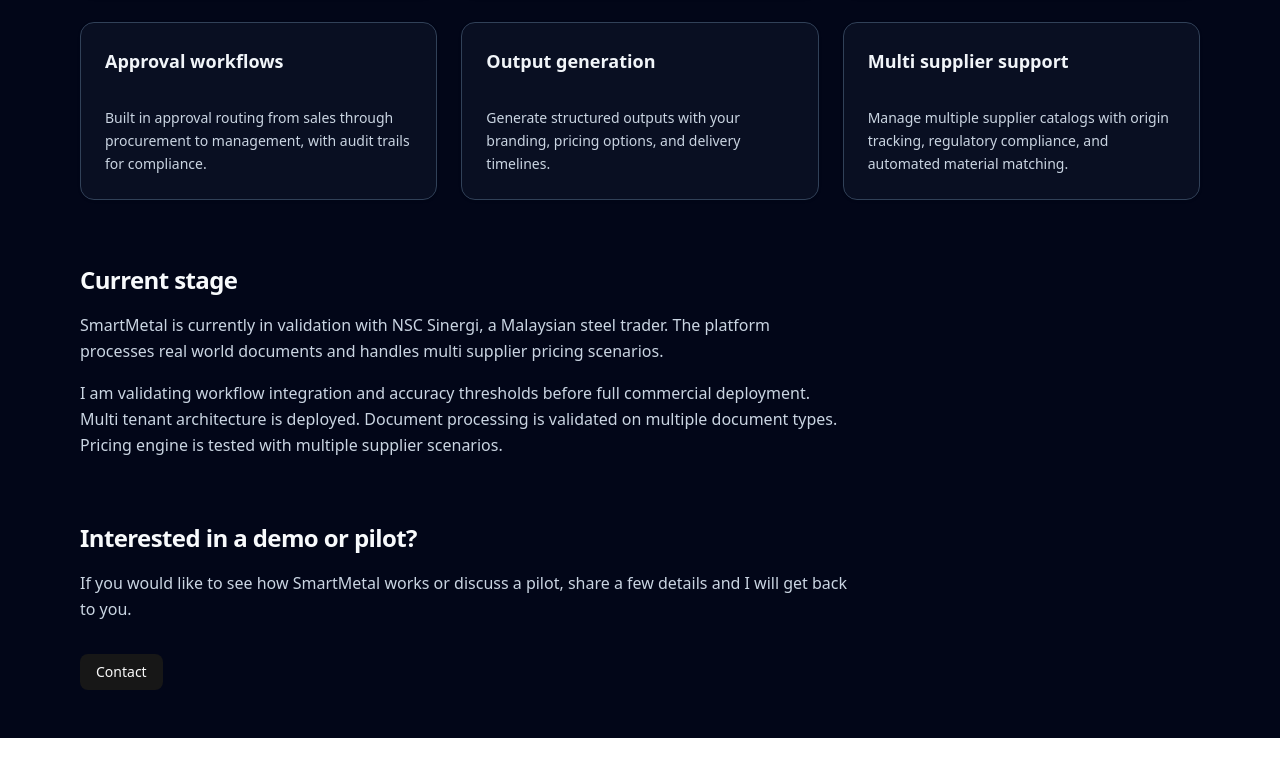
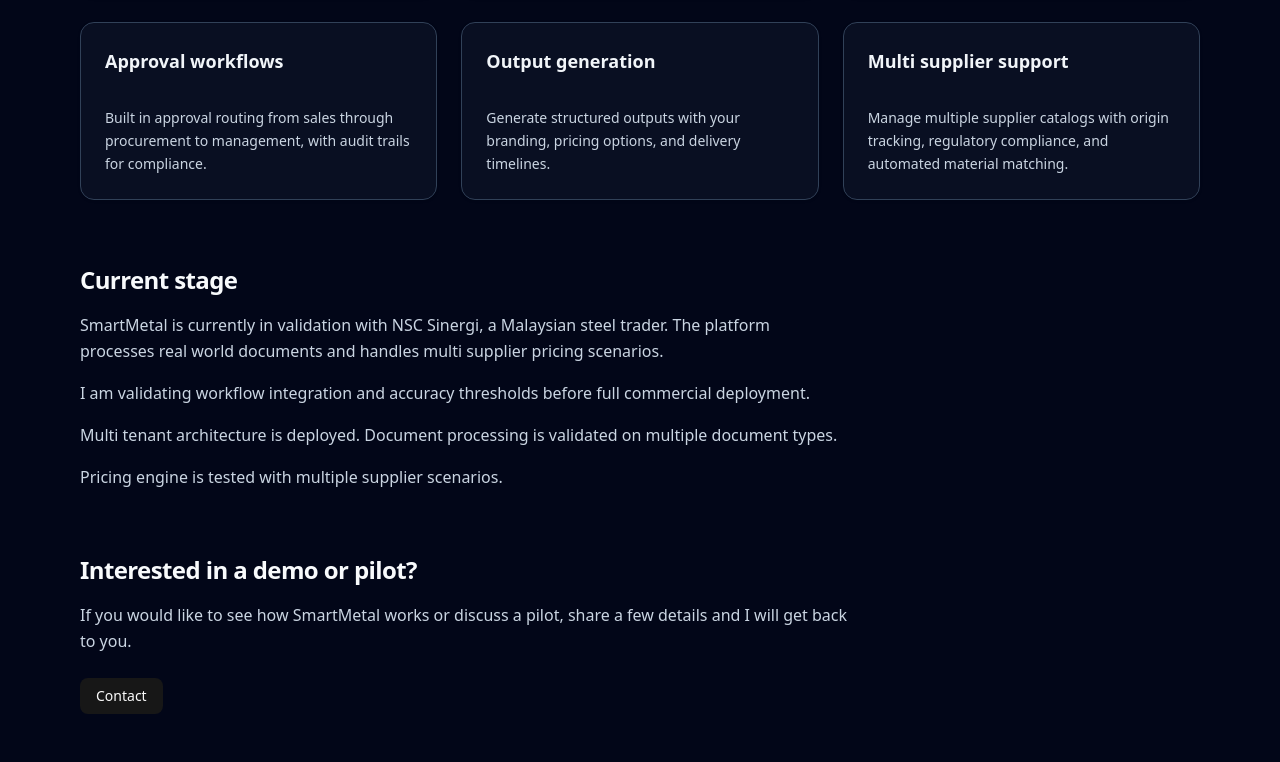
Before and after one commit to azrilxx/mvd, a Next.js app: page /smartmetal in a window 1280 px wide. Shown: the part 554-1316 px from the top of the page. Before the commit the page ends 1292 px from the top, so only its background shows below. Built offline with nearby package versions, Linux system fonts and the light colour scheme.

Commit message:
Fix SmartMetal page proportions and paragraph balance

```diff
--- a/src/app/smartmetal/page.tsx
+++ b/src/app/smartmetal/page.tsx
@@ -115,7 +115,13 @@
 							SmartMetal is currently in validation with NSC Sinergi, a Malaysian steel trader. The platform processes real world documents and handles multi supplier pricing scenarios.
 						</p>
 						<p>
-							I am validating workflow integration and accuracy thresholds before full commercial deployment. Multi tenant architecture is deployed. Document processing is validated on multiple document types. Pricing engine is tested with multiple supplier scenarios.
+							I am validating workflow integration and accuracy thresholds before full commercial deployment.
+						</p>
+						<p>
+							Multi tenant architecture is deployed. Document processing is validated on multiple document types.
+						</p>
+						<p>
+							Pricing engine is tested with multiple supplier scenarios.
 						</p>
 					</div>
 				</section>
@@ -129,9 +135,11 @@
 						<p>
 							If you would like to see how SmartMetal works or discuss a pilot, share a few details and I will get back to you.
 						</p>
-						<Button asChild className="mt-4">
-							<Link href="/contact">Contact</Link>
-						</Button>
+						<div className="pt-2">
+							<Button asChild>
+								<Link href="/contact">Contact</Link>
+							</Button>
+						</div>
 					</div>
 				</section>
 			</div>
```
